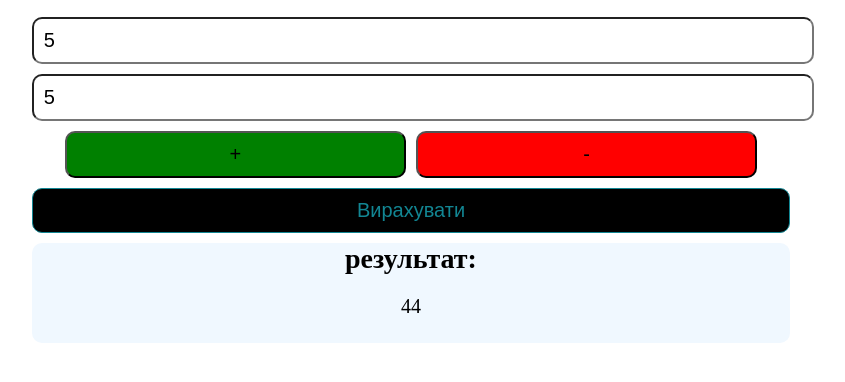
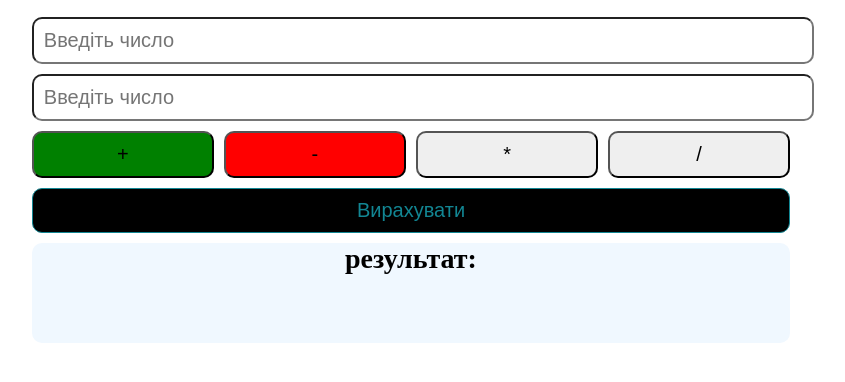
Before and after one commit to Wave202/calculator, a plain HTML site: page index.html in a window 1280 px wide. Shown: the part 98-480 px from the top of the page, without its empty margins (229-1074 px from the left). Drawn offline with Linux system fonts and the light colour scheme.

Commit message:
Update index.html

```diff
--- a/index.html
+++ b/index.html
@@ -16,22 +16,24 @@
 
         <div class="inputs">
 
-            <input type="number" class="input-calc" id="input1" value="5" placeholder="Введіть число">
+            <input type="number" class="input-calc" id="input1" value=" " placeholder="Введіть число">
 
-            <input type="number" class="input-calc" id="input2" value="5" placeholder="Введіть число">
+            <input type="number" class="input-calc" id="input2" value=" " placeholder="Введіть число">
 
         </div>
 
         <div class="btn-flex">
             <button class="btn btnPlus" id="plus">+</button>
             <button class="btn btnMin" id="minus">-</button>
+            <button class="btn btnX" id="times">*</button>
+            <button class="btn btnDevid" id="dillenya">/</button>
         </div>
 
         <button class="btn btn-submit" id="submit">Вирахувати</button>
 
         <div class="text-result">
             <h4>результат: </h4>
-            <p id="result">44</p>
+            <p id="result"> </p>
         </div>
     </div>
 
```
